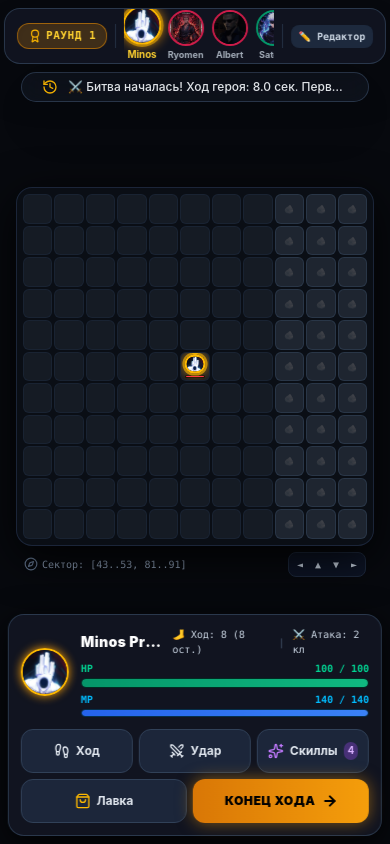
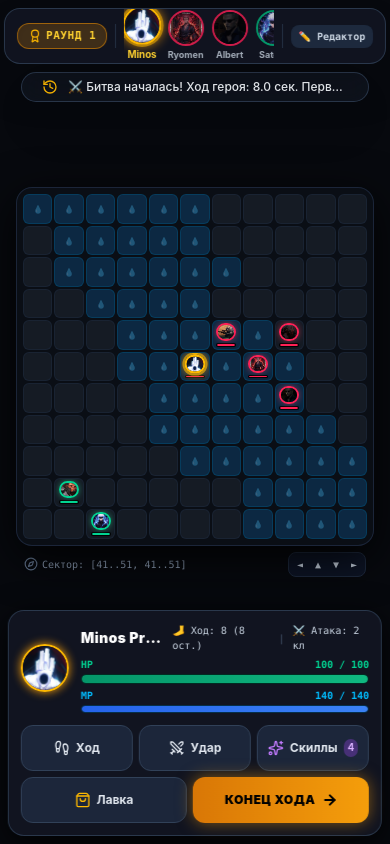
Before and after one commit to dxusx/dota-7-pribet, a React (Vite) app: page / in a window 390 px wide. Built offline with nearby package versions, Linux system fonts and the light colour scheme.

Commit message:
feat: complete UI overhaul to tactical minimalist turn-based arena

```diff
--- a/src/components/dota95/TacticalArena.jsx
+++ b/src/components/dota95/TacticalArena.jsx
@@ -29,7 +29,7 @@ export default function TacticalArena({
   const activeHero = heroes.find(h => h.id === activeHeroId) || heroes[0];
 
   // Viewport Center in world grid coordinates (r, c)
-  const [viewCenter, setViewCenter] = useState({ r: activeHero?.r || 56, c: activeHero?.c || 38 });
+  const [viewCenter, setViewCenter] = useState({ r: 49, c: 46 });
 
   // Floating Damage Indicators on Arena
   const [floatingDamage, setFloatingDamage] = useState([]);
@@ -239,10 +239,10 @@ export default function TacticalArena({
               let terrainBg = 'bg-[#151b24] border-slate-800/60';
               let terrainIcon = null;
 
-              if (tileType === TILE_TYPES.RIVER) {
-                terrainBg = 'bg-[#0c2842] border-sky-900/60 text-sky-400/50';
-                terrainIcon = <span className="text-[8px] opacity-40">💧</span>;
-              } else if (tileType === TILE_TYPES.UNPASSABLE) {
+              if (tileType === TILE_TYPES.WATER || tileType === 4) {
+                terrainBg = 'bg-[#0c2842] border-sky-900/60 text-sky-400/60';
+                terrainIcon = <span className="text-[8px] opacity-50">💧</span>;
+              } else if (tileType === TILE_TYPES.UNPASSABLE || tileType === 0) {
                 terrainBg = 'bg-[#1e2530] border-slate-700/60 text-slate-500/60';
                 terrainIcon = <span className="text-[8px] opacity-35">🪨</span>;
               } else if (tileType === TILE_TYPES.HIGHGROUND) {
--- a/src/components/dota95/TacticalHUD.jsx
+++ b/src/components/dota95/TacticalHUD.jsx
@@ -353,7 +353,7 @@ export default function TacticalHUD({
             {/* Button 1: [ 🦶 Ход ] */}
             <button
               onClick={handleToggleMove}
-              className={`flex-1 sm:flex-initial min-h-[44px] px-2.5 sm:px-4 py-2 rounded-xl font-sans font-bold text-xs sm:text-sm flex items-center justify-center gap-1.5 transition-all cursor-pointer border ${
+              className={`flex-1 sm:flex-initial min-h-[46px] px-2.5 sm:px-4 py-2 rounded-xl font-sans font-bold text-xs sm:text-sm flex items-center justify-center gap-1.5 transition-all cursor-pointer border ${
                 actionMode === 'MOVE'
                   ? 'bg-cyan-950/80 text-[#00f0ff] border-[#00f0ff] shadow-[0_0_14px_rgba(0,240,255,0.45)]'
                   : 'bg-slate-800/90 hover:bg-slate-700 text-slate-200 border-slate-700'
@@ -366,7 +366,7 @@ export default function TacticalHUD({
             {/* Button 2: [ ⚔️ Удар ] */}
             <button
               onClick={handleToggleAttack}
-              className={`flex-1 sm:flex-initial min-h-[44px] px-2.5 sm:px-4 py-2 rounded-xl font-sans font-bold text-xs sm:text-sm flex items-center justify-center gap-1.5 transition-all cursor-pointer border ${
+              className={`flex-1 sm:flex-initial min-h-[46px] px-2.5 sm:px-4 py-2 rounded-xl font-sans font-bold text-xs sm:text-sm flex items-center justify-center gap-1.5 transition-all cursor-pointer border ${
                 actionMode === 'ATTACK' || targetingMode?.mode === 'ATTACK'
                   ? 'bg-rose-950/80 text-[#ef4444] border-[#ef4444] shadow-[0_0_14px_rgba(239,68,68,0.45)]'
                   : 'bg-slate-800/90 hover:bg-slate-700 text-slate-200 border-slate-700'
@@ -383,7 +383,7 @@ export default function TacticalHUD({
                 setShowShopDrawer(false);
                 setShowSkillDrawer(!showSkillDrawer);
               }}
-              className={`flex-1 sm:flex-initial min-h-[44px] px-2.5 sm:px-4 py-2 rounded-xl font-sans font-bold text-xs sm:text-sm flex items-center justify-center gap-1.5 transition-all cursor-pointer border ${
+              className={`flex-1 sm:flex-initial min-h-[46px] px-2.5 sm:px-4 py-2 rounded-xl font-sans font-bold text-xs sm:text-sm flex items-center justify-center gap-1.5 transition-all cursor-pointer border ${
                 showSkillDrawer
                   ? 'bg-purple-950/80 text-purple-300 border-purple-500 shadow-[0_0_14px_rgba(168,85,247,0.4)]'
                   : 'bg-slate-800/90 hover:bg-slate-700 text-slate-200 border-slate-700'
@@ -405,7 +405,7 @@ export default function TacticalHUD({
                 setShowSkillDrawer(false);
                 setShowShopDrawer(!showShopDrawer);
               }}
-              className={`flex-1 sm:flex-initial min-h-[44px] px-2.5 sm:px-4 py-2 rounded-xl font-sans font-bold text-xs sm:text-sm flex items-center justify-center gap-1.5 transition-all cursor-pointer border ${
+              className={`flex-1 sm:flex-initial min-h-[46px] px-2.5 sm:px-4 py-2 rounded-xl font-sans font-bold text-xs sm:text-sm flex items-center justify-center gap-1.5 transition-all cursor-pointer border ${
                 showShopDrawer
                   ? 'bg-amber-950/80 text-amber-300 border-amber-500 shadow-[0_0_14px_rgba(245,158,11,0.4)]'
                   : 'bg-slate-800/90 hover:bg-slate-700 text-slate-200 border-slate-700'
@@ -419,7 +419,7 @@ export default function TacticalHUD({
             <button
               onClick={handleEndTurn}
               style={{ background: 'linear-gradient(to right, #d97706, #f59e0b)' }}
-              className="flex-1 sm:flex-initial min-h-[44px] px-4 sm:px-6 py-2 rounded-xl font-sans font-black text-xs sm:text-sm tracking-wider uppercase text-black shadow-[0_0_16px_rgba(245,158,11,0.5)] active:scale-95 transition flex items-center justify-center gap-1.5 cursor-pointer whitespace-nowrap"
+              className="flex-1 sm:flex-initial min-h-[46px] px-4 sm:px-6 py-2 rounded-xl font-sans font-black text-xs sm:text-sm tracking-wider uppercase text-black shadow-[0_0_16px_rgba(245,158,11,0.5)] active:scale-95 transition flex items-center justify-center gap-1.5 cursor-pointer whitespace-nowrap"
             >
               <span>Конец хода</span>
               <ArrowRight className="w-4 h-4 stroke-[3] shrink-0" />
--- a/src/data/dota95Data.js
+++ b/src/data/dota95Data.js
@@ -98,14 +98,14 @@ export const INITIAL_HEROES_95 = [
     name: 'Satoru Gojo',
     avatar: '/avatars/gojo_avatar.png',
     team: 'radiant',
-    r: 56,
-    c: 38,
+    r: 51,
+    c: 43,
     hp: 100,
     maxHp: 100,
     mana: 120,
     maxMana: 120,
     speed: 6,
-    range: 1,
+    range: 2,
     role: 'Маг / Контроль'
   },
   {
@@ -113,8 +113,8 @@ export const INITIAL_HEROES_95 = [
     name: 'Invoker',
     avatar: '/avatars/invoker_avatar.png',
     team: 'radiant',
-    r: 64,
-    c: 26,
+    r: 52,
+    c: 42,
     hp: 100,
     maxHp: 100,
     mana: 150,
@@ -128,14 +128,14 @@ export const INITIAL_HEROES_95 = [
     name: 'Axe',
     avatar: '/avatars/axe_avatar.png',
     team: 'radiant',
-    r: 44,
-    c: 8,
+    r: 50,
+    c: 42,
     hp: 100,
     maxHp: 100,
     mana: 100,
     maxMana: 100,
     speed: 6,
-    range: 1,
+    range: 2,
     role: 'Танк / Инициатор'
   },
   {
@@ -143,8 +143,8 @@ export const INITIAL_HEROES_95 = [
     name: 'Pudge',
     avatar: '/avatars/pudge_avatar.png',
     team: 'radiant',
-    r: 86,
-    c: 30,
+    r: 52,
+    c: 44,
     hp: 110,
     maxHp: 110,
     mana: 100,
@@ -158,8 +158,8 @@ export const INITIAL_HEROES_95 = [
     name: 'Rubick',
     avatar: '/avatars/rubick_avatar.png',
     team: 'radiant',
-    r: 86,
-    c: 50,
+    r: 53,
+    c: 43,
     hp: 90,
     maxHp: 90,
     mana: 140,
@@ -175,14 +175,14 @@ export const INITIAL_HEROES_95 = [
     name: 'Ryomen Sukuna',
     avatar: '/avatars/sukuna_avatar.png',
     team: 'dire',
-    r: 38,
-    c: 56,
+    r: 46,
+    c: 48,
     hp: 100,
     maxHp: 100,
     mana: 120,
     maxMana: 120,
     speed: 6,
-    range: 1,
+    range: 2,
     role: 'Король Проклятий / ДПС'
   },
   {
@@ -190,8 +190,8 @@ export const INITIAL_HEROES_95 = [
     name: 'Shadow Fiend',
     avatar: '/avatars/sf_avatar.png',
     team: 'dire',
-    r: 34,
-    c: 60,
+    r: 45,
+    c: 49,
     hp: 90,
     maxHp: 90,
     mana: 130,
@@ -205,8 +205,8 @@ export const INITIAL_HEROES_95 = [
     name: 'm0NESY',
     avatar: '/avatars/monesy_avatar.png',
     team: 'dire',
-    r: 8,
-    c: 46,
+    r: 45,
+    c: 47,
     hp: 95,
     maxHp: 95,
     mana: 100,
@@ -220,8 +220,8 @@ export const INITIAL_HEROES_95 = [
     name: 'Albert Wesker',
     avatar: '/avatars/wesker_avatar.png',
     team: 'dire',
-    r: 10,
-    c: 42,
+    r: 47,
+    c: 49,
     hp: 105,
     maxHp: 105,
     mana: 100,
@@ -235,8 +235,8 @@ export const INITIAL_HEROES_95 = [
     name: 'Minos Prime',
     avatar: '/avatars/minos_avatar.png',
     team: 'dire',
-    r: 48,
-    c: 86,
+    r: 46,
+    c: 46,
     hp: 100,
     maxHp: 100,
     mana: 140,
```
Also changed, not shown: 1 other file (tests, documents, lock files or other folders).
